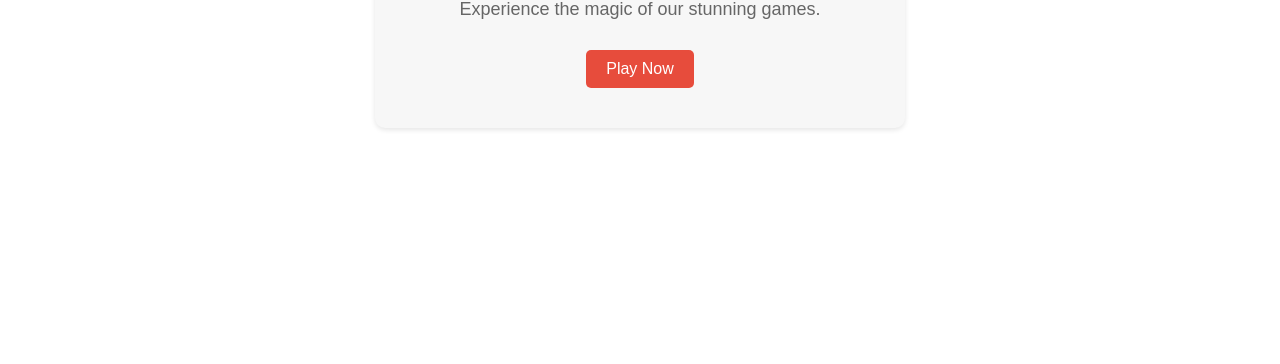
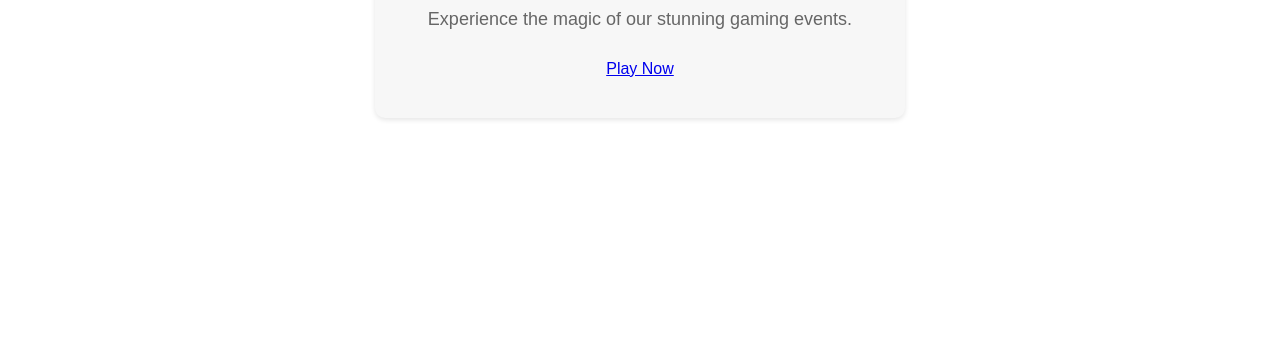
Before and after one commit to InfraredInteractive/INFRARED, a plain HTML site: page index.html in a window 1280 px wide. Shown: the part 476-840 px from the top of the page. Drawn offline with Linux system fonts and the light colour scheme.

Commit message:
Update index.html

```diff
--- a/index.html
+++ b/index.html
@@ -87,8 +87,8 @@
   <div class="content">
     <div class="box">
       <h1>Discover Something Amazing</h1>
-      <p>Experience the magic of our stunning games.</p>
-      <button id="animateButton">Play Now</button>
+      <p>Experience the magic of our stunning gaming events.</p>
+      <a href="https://spritey.net/" id="animateButton">Play Now</a>
     </div>
   </div>
 
```
